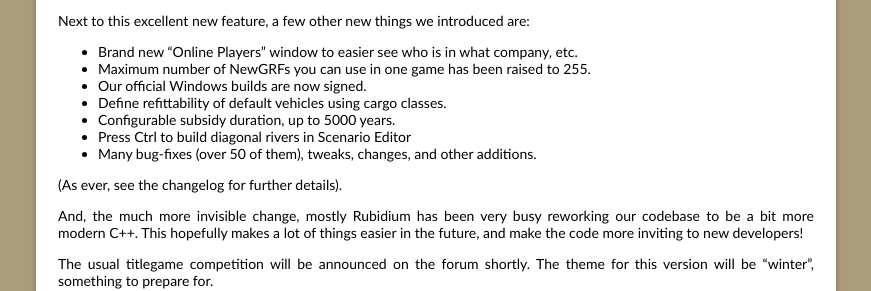
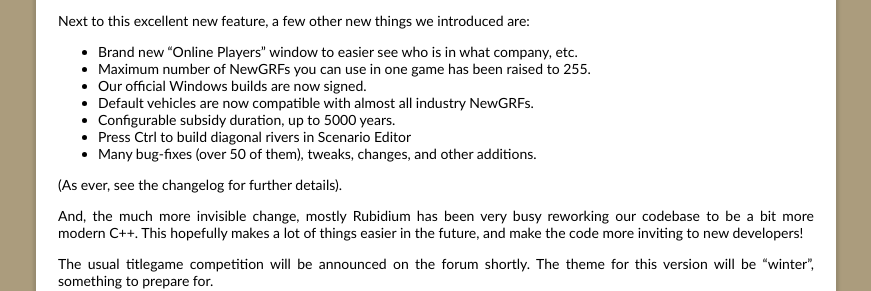
Before and after one commit to OpenTTD/website, a Jekyll site: the page built from _posts/2021-08-15-openttd-12-0-beta1.md, in a window 1280 px wide. Shown: the part 466-757 px from the top of the page, without its empty margins (204-1075 px from the left). Built offline with Jekyll 4.4.1, drawn with Linux system fonts in a browser that asks for light colours.

Commit message:
Applied suggestion

```diff
--- a/_posts/2021-08-15-openttd-12-0-beta1.md
+++ b/_posts/2021-08-15-openttd-12-0-beta1.md
@@ -24,7 +24,7 @@ Next to this excellent new feature, a few other new things we introduced are:
 * Brand new "Online Players" window to easier see who is in what company, etc.
 * Maximum number of NewGRFs you can use in one game has been raised to 255.
 * Our official Windows builds are now signed.
-* Define refittability of default vehicles using cargo classes.
+* Default vehicles are now compatible with almost all industry NewGRFs.
 * Configurable subsidy duration, up to 5000 years.
 * Press Ctrl to build diagonal rivers in Scenario Editor
 * Many bug-fixes (over 50 of them), tweaks, changes, and other additions.
```
